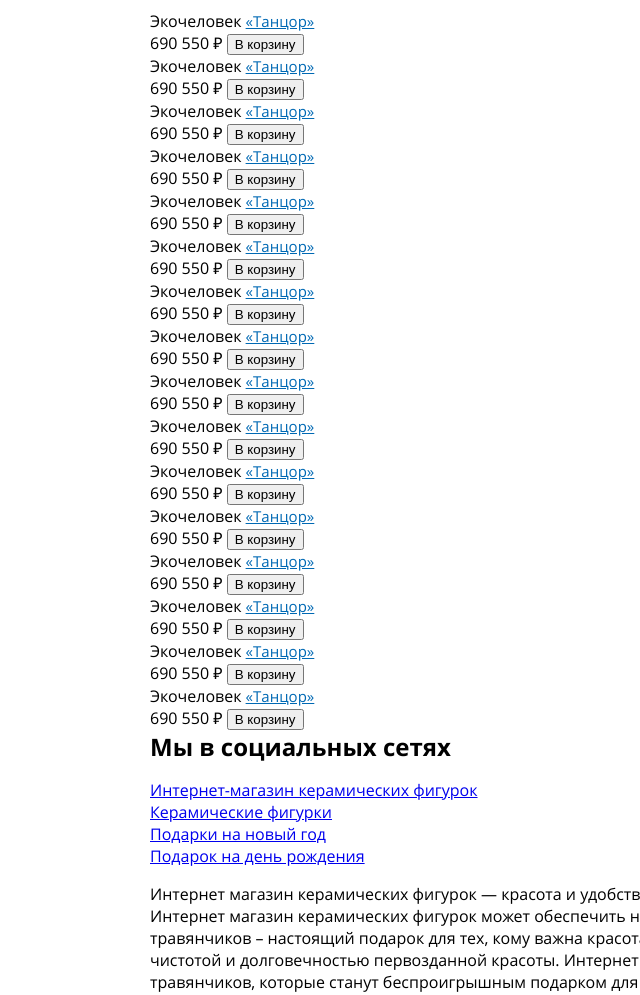
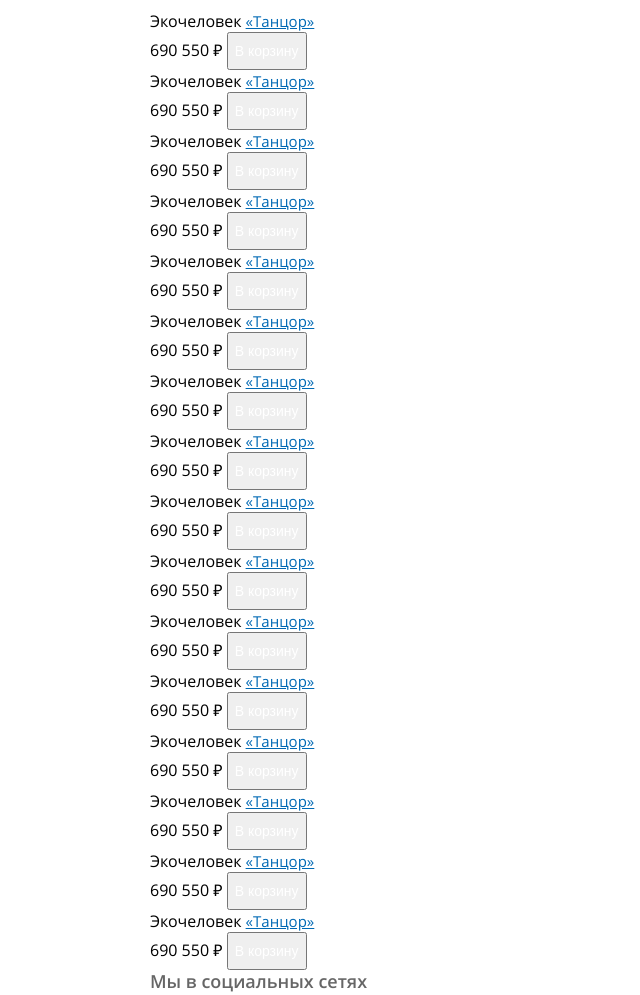
Before and after one commit to uspehcoursbrest/RodionovaGroupProgect, a plain HTML site: page eco.html in a window 1280 px wide. Shown: the part 660-1655 px from the top of the page, without its empty margins (0-640 px from the left). Drawn offline with Linux system fonts and the light colour scheme; files whose address does not match are found by name.

Commit message:
add style css3

```diff
--- a/css/style.css
+++ b/css/style.css
@@ -111,3 +111,15 @@ header .phone [class*="icon"]{
     text-decoration: line-through;
     color: #666666;
 }
+.card button {
+    font-size: 14px;
+    line-height: 32px;
+    text-align: center;
+    color: #ffffff
+}
+.socials h2 {
+    font-size: 18px;
+    font-weight: 600;
+    line-height: 22px;
+    color: #666666;
+}
```
